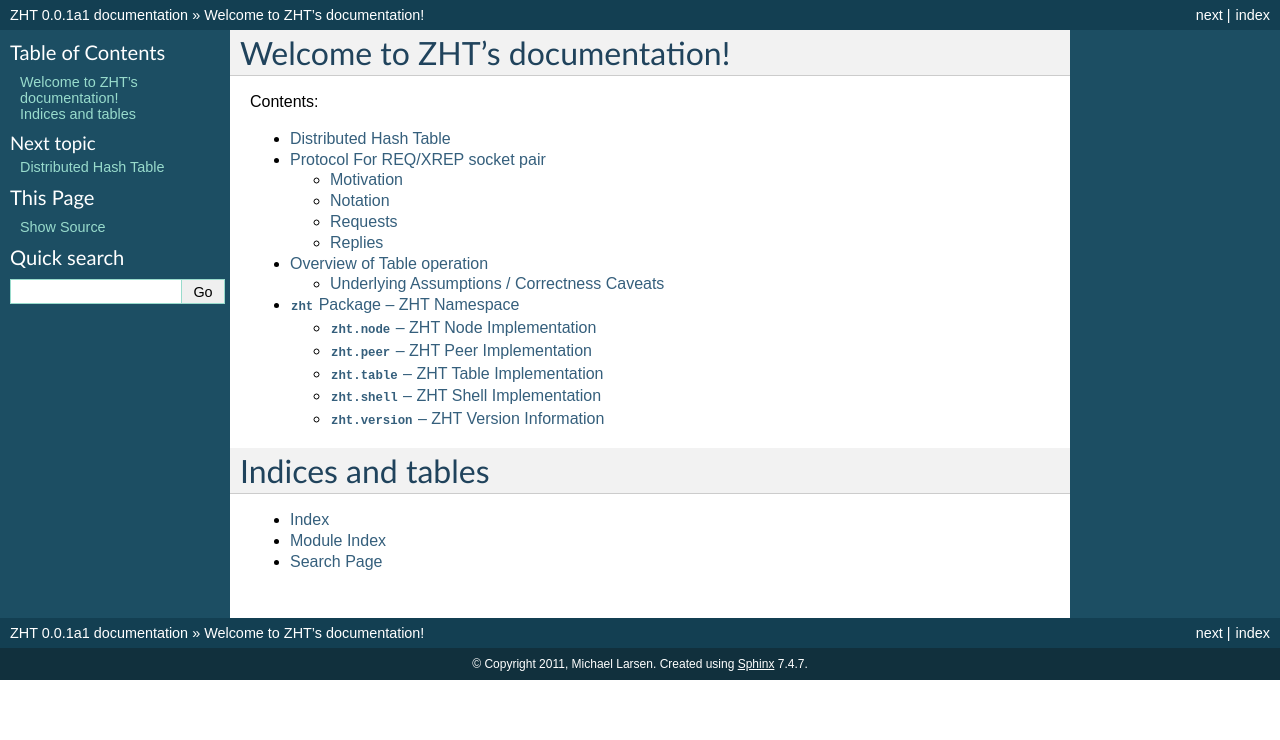
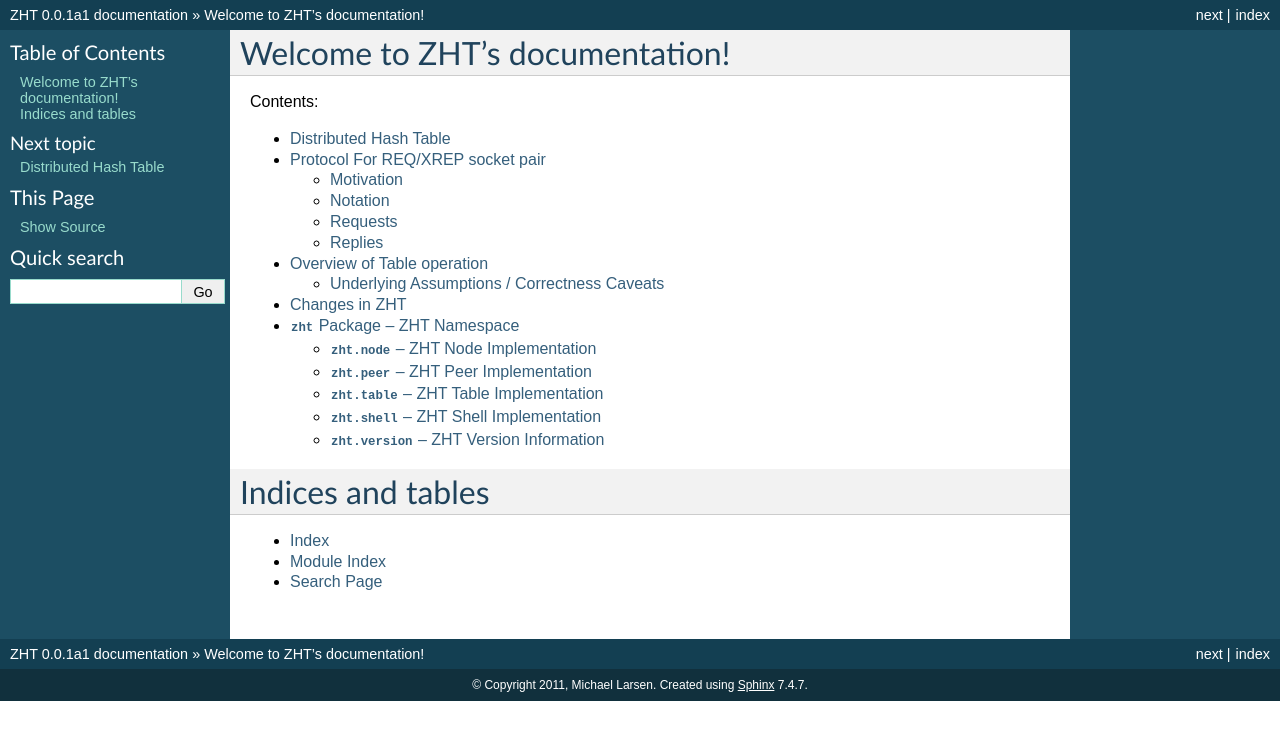
Before and after one commit to mghlarsen/ZHT, a Sphinx documentation site: the page built from docs/index.rst, in a window 1280 px wide. Shown: the top 740 px of the page. Built offline with Sphinx 7.4.7, drawn with Linux system fonts in a browser that asks for light colours.

```diff
--- a/CHANGES.txt
+++ /dev/null
@@ -1 +0,0 @@
-v0.0.1dev, 2011-10-16 -- Initial Release
--- /dev/null
+++ b/docs/changes.rst
@@ -0,0 +1,9 @@
+:tocdepth: 2
+
+.. _changes:
+
+==============
+Changes in ZHT
+==============
+
+.. include:: ../CHANGES
--- a/docs/index.rst
+++ b/docs/index.rst
@@ -14,6 +14,7 @@ Contents:
    DHT
    RequestProtocol
    TableAlgorithm
+   changes
    api/zht
 
 Indices and tables
```
Also changed, not shown: 1 other file.
